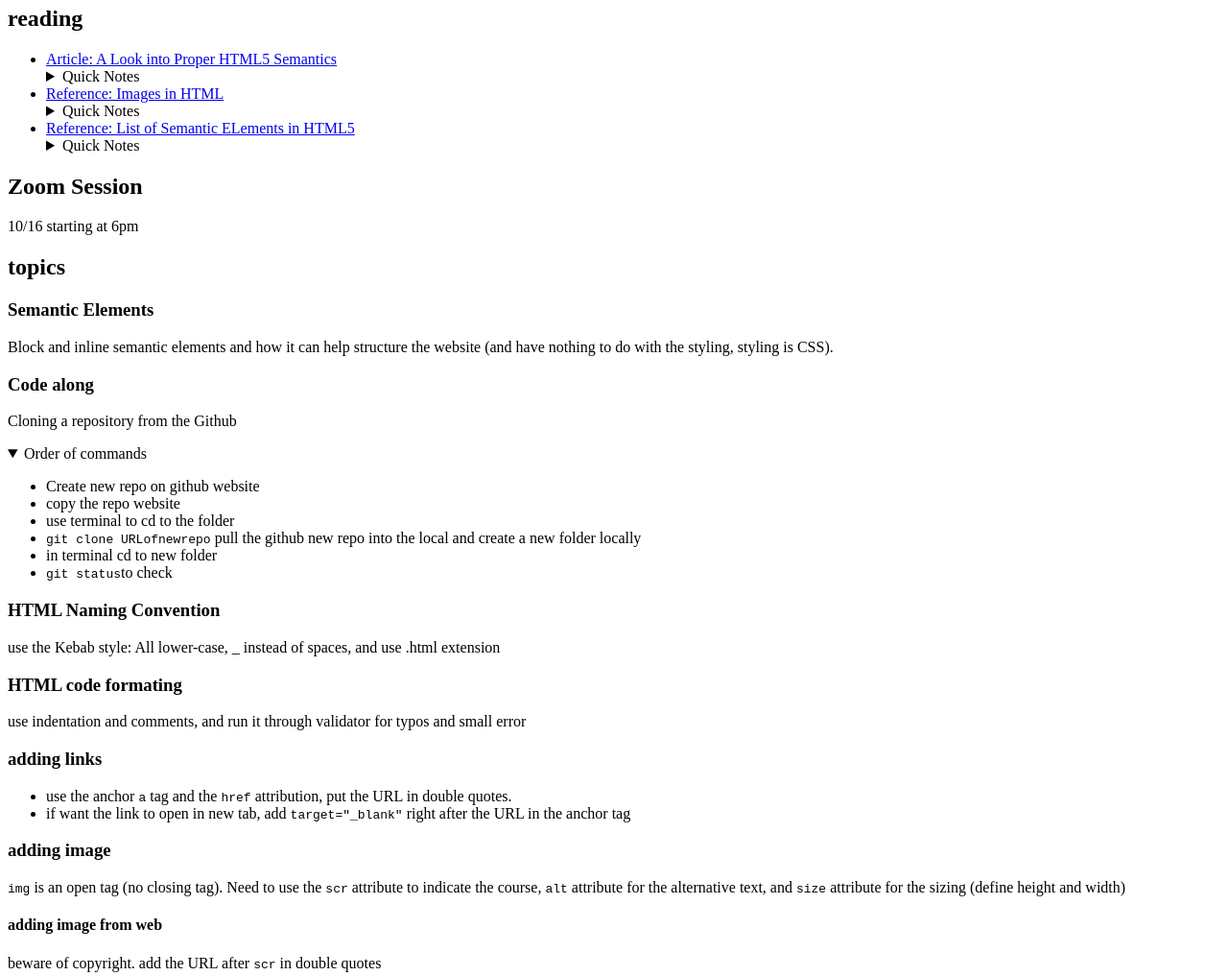
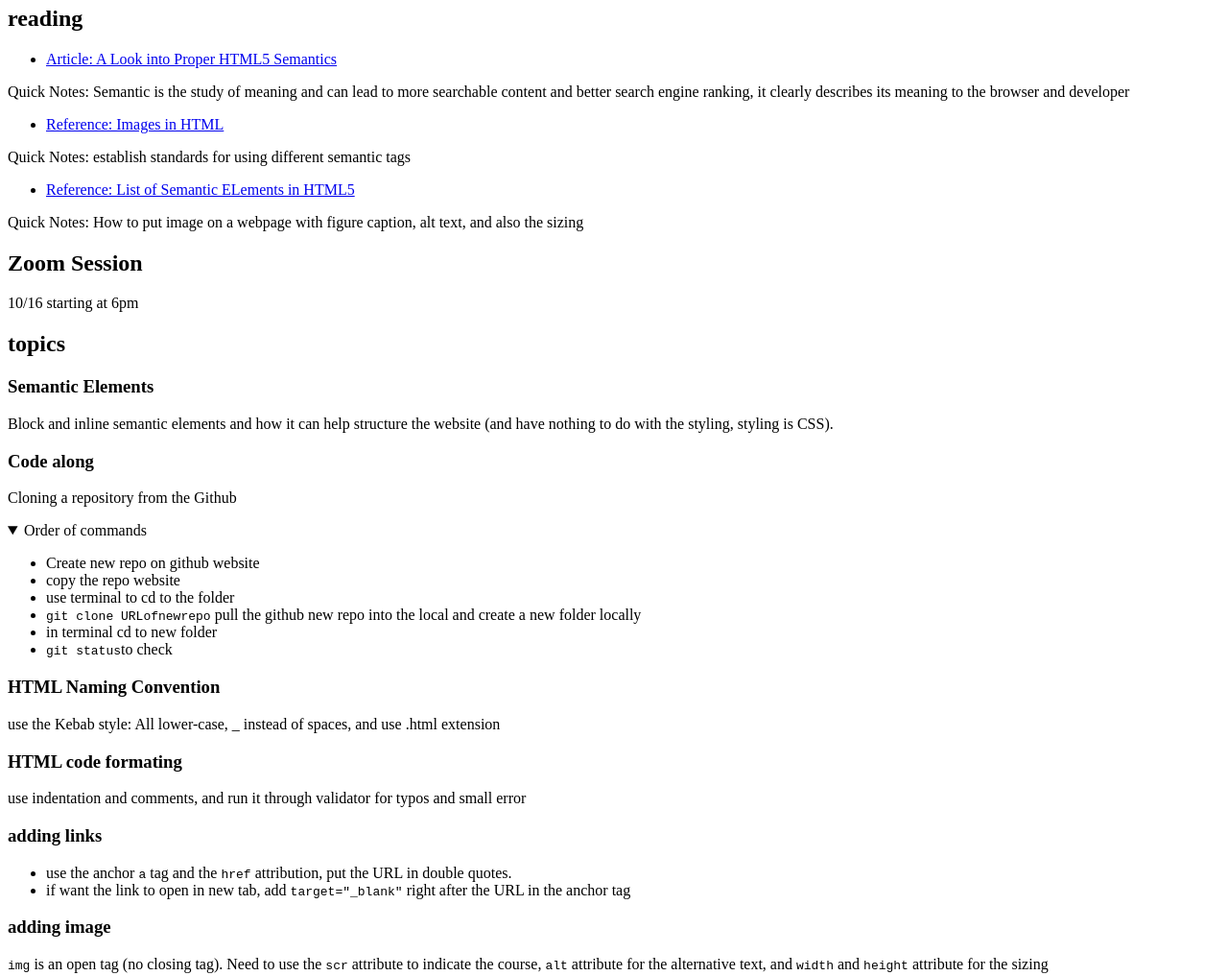
Before and after one commit to filizlin/portfolio, a plain HTML site: page week2-material.html in a window 1280 px wide. Shown: the part 240-1257 px from the top of the page at 96% size. Drawn offline with Linux system fonts and the light colour scheme.

Commit message:
validation fix
still have warning but no errors

```diff
--- a/week2-material.html
+++ b/week2-material.html
@@ -18,23 +18,39 @@
     <a href="#Assignmentlink">Assignment</a> |
     <a href="#Goalslink">Goals</a>
   </nav>
-      <header><h1><a name="Pre-classpreparationlink"><strong>Pre-class preparation</strong></a></h1></header>
+  <header>
+    <h1><a name="Pre-classpreparationlink"><strong>Pre-class preparation</strong></a></h1>
+  </header>
   <section>
     <h2>reading</h2>
+
     <ul>
       <li><a href="https://www.hongkiat.com/blog/html-5-semantics/" target="_blank">Article: A Look into Proper HTML5 Semantics</a></li>
-          <details><summary>Quick Notes</summary>Semantic is the study of meaning and can lead to more searchable content and better search engine ranking, it clearly describes its meaning to the browser and developer</details>
+    </ul>
+
+      <p>Quick Notes: Semantic is the study of meaning and can lead to more searchable content and better search engine ranking, it clearly describes its meaning to the browser and developer</p>
+
+    <ul>
       <li><a href="https://html.spec.whatwg.org/multipage/text-level-semantics.html#text-level-semantics" target="_blank">Reference: Images in HTML</a></li>
-          <details><summary>Quick Notes</summary>establish standards for using different semantic tags</details>
+    </ul>
+
+      <p>Quick Notes: establish standards for using different semantic tags</p>
+
+    <ul>
       <li><a href="https://www.w3schools.com/html/html_links.asp" target="_blank">Reference: List of Semantic ELements in HTML5</a></li>
-          <details><summary>Quick Notes</summary>How to put image on a webpage with figure caption, alt text, and also the sizing</details>
     </ul>
+        <p>Quick Notes: How to put image on a webpage with figure caption, alt text, and also the sizing</p>
+
+
+
   </section>
   <section>
-        <header><h1>
+    <header>
+      <h1>
         <a name="ZoomSessionlink">
           <strong>Zoom Session</strong>
-            </a></h1>
+        </a>
+      </h1>
 
     </header>
     <p>10/16 starting at 6pm</p>
@@ -67,8 +83,8 @@
     </ul>
 
     <h3>adding image</h3>
-        <p><code>img</code> is an open tag (no closing tag). Need to use the <code>scr</code> attribute to indicate the course, <code>alt</code> attribute for the alternative text, and <code>size</code> attribute for the sizing (define height and
-          width)</p>
+    <p><code>img</code> is an open tag (no closing tag). Need to use the <code>scr</code> attribute to indicate the course, <code>alt</code> attribute for the alternative text, and <code>width</code> and <code>height</code> attribute for the sizing
+    </p>
 
 
     <h4>adding image from web</h4>
@@ -97,7 +113,7 @@
       </a>
     </header>
     <h2>goal next week</h2>
-        <p>learn to make the webpage prettier.  Use image as links to the different websites</p>
+    <p>learn to make the webpage prettier. Use image as links to the different websites</p>
     <h2>goal this month</h2>
     <p>keep up with class and make sure to set aside enough time for course work</p>
     <ul>
```
Lines whose indentation alone changed are shown as unchanged.
